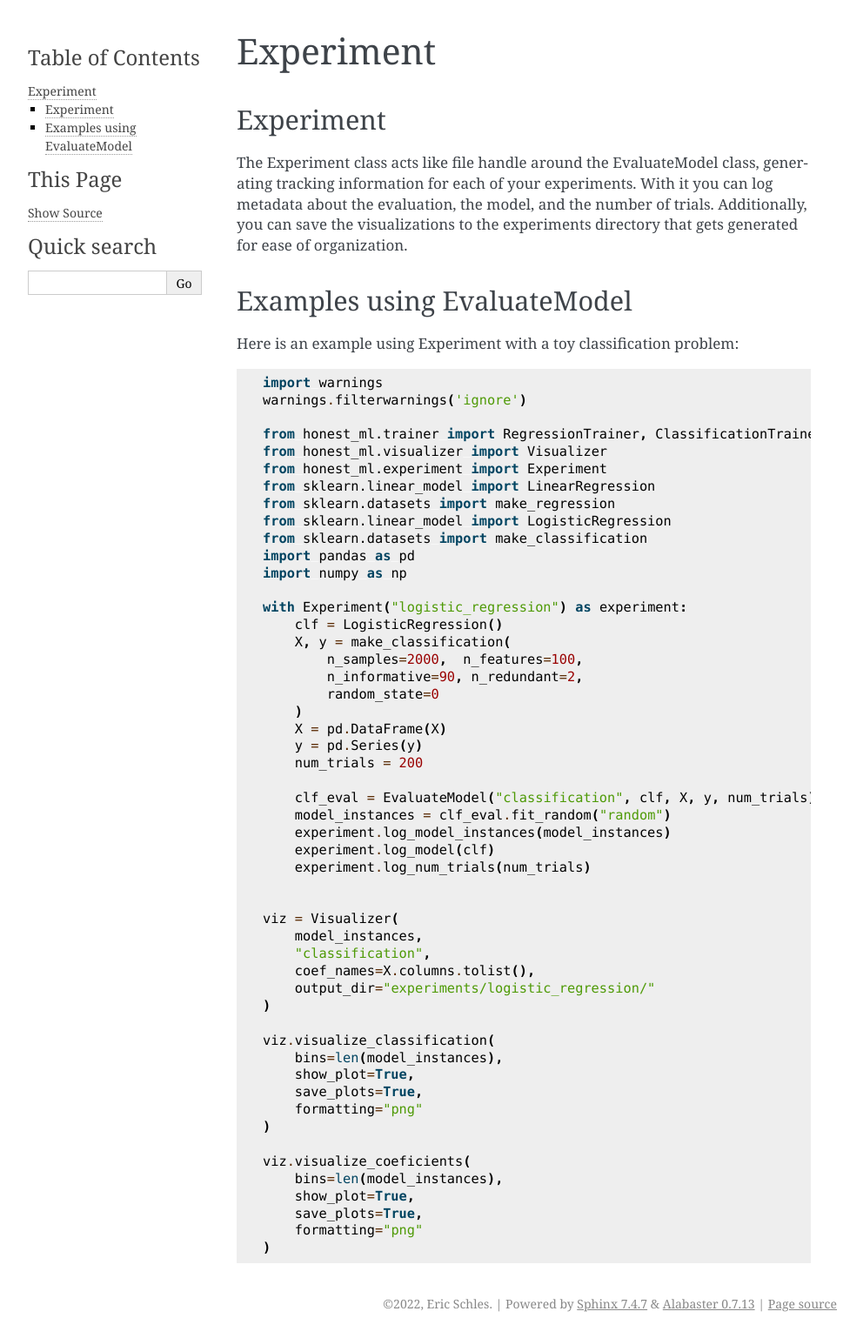
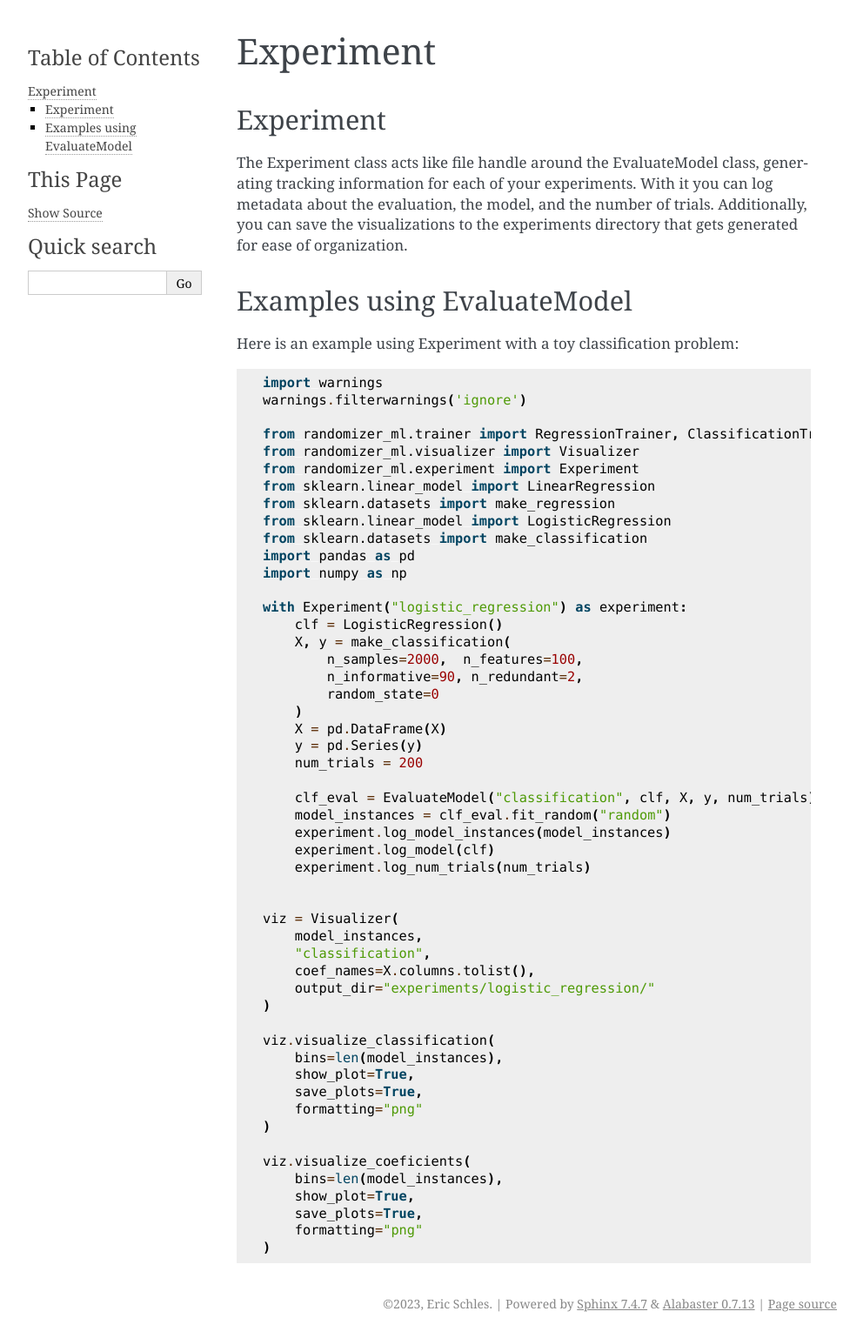
Before and after one commit to EricSchles/randomizer_ml, a Sphinx documentation site: the page built from docs/experiment.rst, in a window 1280 px wide. Shown: the whole page at 87% size, without its empty margins (148-1140 px from the left). Built offline with Sphinx 7.4.7, drawn with Linux system fonts in a browser that asks for light colours; pages that are not in the unit, such as notebooks, are missing from menus.

Commit message:
adding docs update

```diff
--- a/docs/conf.py
+++ b/docs/conf.py
@@ -17,8 +17,8 @@
 
 # -- Project information -----------------------------------------------------
 
-project = 'honest_ml'
-copyright = '2022, Eric Schles'
+project = 'randomizer_ml'
+copyright = '2023, Eric Schles'
 author = 'Eric Schles'
 
 # The full version, including alpha/beta/rc tags
--- a/docs/experiment.rst
+++ b/docs/experiment.rst
@@ -15,9 +15,9 @@ Here is an example using Experiment with a toy classification problem::
 	import warnings
 	warnings.filterwarnings('ignore')
 
-	from honest_ml.trainer import RegressionTrainer, ClassificationTrainer, EvaluateModel
-	from honest_ml.visualizer import Visualizer
-	from honest_ml.experiment import Experiment
+	from randomizer_ml.trainer import RegressionTrainer, ClassificationTrainer, EvaluateModel
+	from randomizer_ml.visualizer import Visualizer
+	from randomizer_ml.experiment import Experiment
 	from sklearn.linear_model import LinearRegression
 	from sklearn.datasets import make_regression
 	from sklearn.linear_model import LogisticRegression
--- a/docs/index.rst
+++ b/docs/index.rst
@@ -1,4 +1,4 @@
-.. honest_ml documentation master file, created by
+.. randomizer_ml documentation master file, created by
    sphinx-quickstart on Sun Sep 11 18:48:38 2022.
    You can adapt this file completely to your liking, but it should at least
    contain the root `toctree` directive.
```
